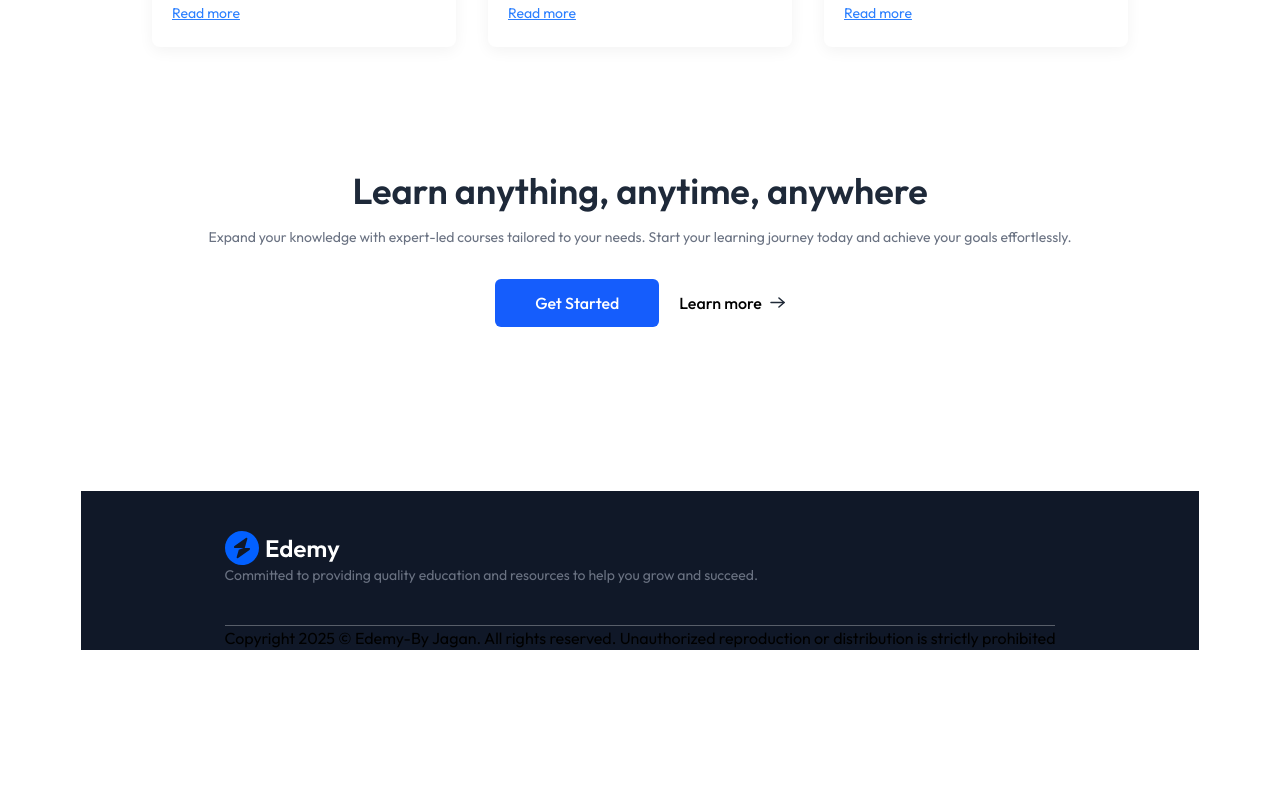
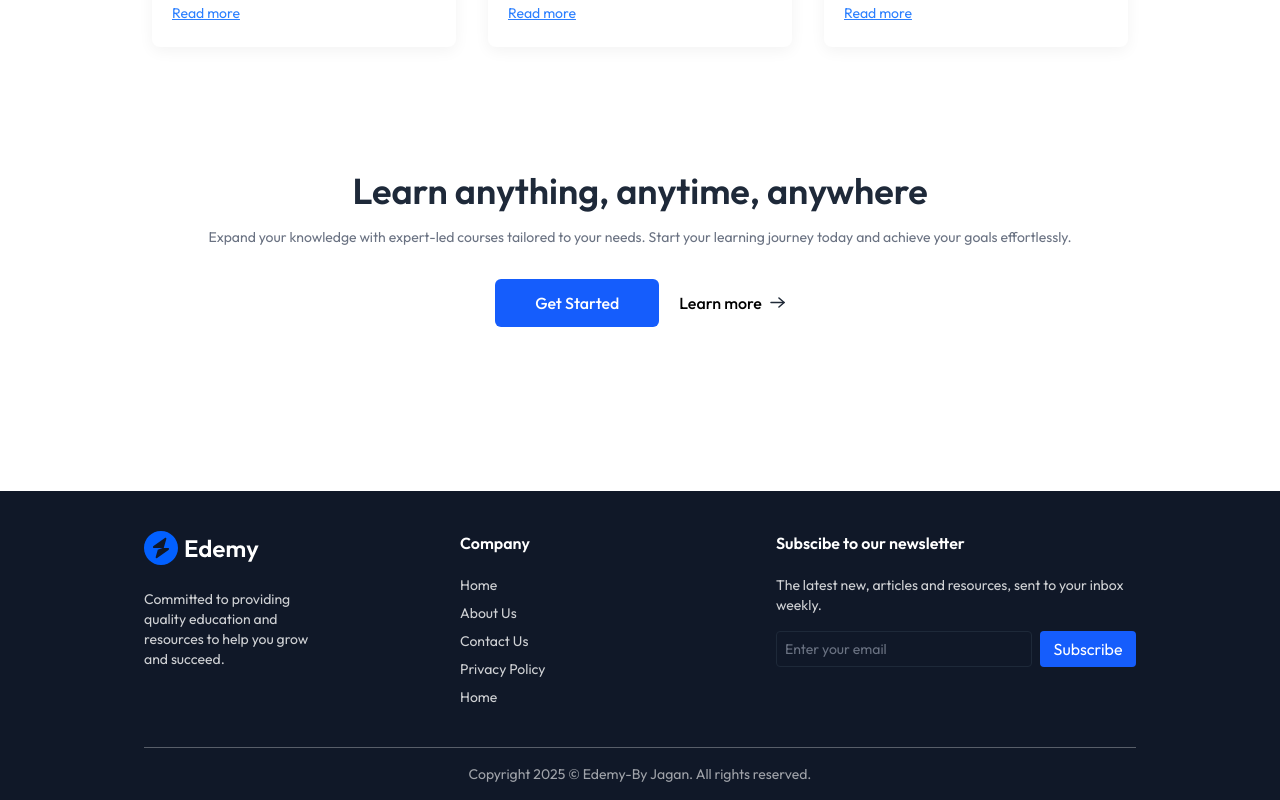
Before and after one commit to 22L31A0497/LMS_Full_Stack_By_Jagan, a React (Vite) app in the folder client/: page / in a window 1280 px wide. Shown: the part 2197-2997 px from the top of the page. Before the commit the page ends 2847 px from the top, so only its background shows below. Built offline with nearby package versions, Linux system fonts and the light colour scheme; no server answers.

Commit message:
Home_page_of LMS is completed

```diff
--- a/client/src/components/student/Footer.jsx
+++ b/client/src/components/student/Footer.jsx
@@ -8,14 +8,31 @@
         <div className='flex flex-col md:flex-row items-start px-8 md:px-0 justify-center gap-10 md:gap-32 py-10 border-b border-white/30'>
           <div className='flex flex-col md:items-start items-center w-full'>
             <img src={assets.logo_dark} alt="logo"/>
-            <p className="text-gray-500 text-sm">Committed to providing quality education and resources to help you grow and succeed.
+            <p className="mt-6 text-center md:text-left text-sm text-sm text-white/80">Committed to providing quality education and resources to help you grow and succeed.
              </p>
           </div>
-          <div></div>
-          <div></div>
+          <div className='flex flex-col md:items-start items-center w-full'>
+            <h2 className='font-semibold text-white mb-5'>Company</h2>
+            <ul className='flex md:flex-col w-full justify-between text-sm text-white/80 md:space-y-2'>
+              <li> <a href='#'>Home</a></li>
+              <li> <a href='#'>About Us</a></li>
+              <li> <a href='#'>Contact Us</a></li>
+              <li> <a href='#'>Privacy Policy</a></li>
+              <li> <a href='#'>Home</a></li>
+            </ul>
+          </div>
+          <div className='hidden md:flex flex-col items-start w-full'>
+            <h2 className='font-semibold text-white mb-5'>Subscibe to our newsletter</h2>
+            <p className='text-sm text-white/80'>The latest new, articles and resources, sent to your inbox weekly.
+            </p>
+            <div className='flex items-center gap-2 pt-4'>
+              <input type='email' placeholder='Enter your email' className='border border-gray-800 text-gray-500 placeholder-gray-500 outline-none w-64 h-9 rounded px-2 text-sm'/>
+              <button className='bg-blue-600 w-24 h-9 text-white rounded'>Subscribe</button>
+            </div>
+          </div>
 
         </div>
-        <p>Copyright 2025 © Edemy-By Jagan. All rights reserved. Unauthorized reproduction or distribution is strictly prohibited</p>
+        <p className='py-4 text-center text-xs md:text-sm text-white/60'>Copyright 2025 © Edemy-By Jagan. All rights reserved.</p>
       </footer>
     </div>
   )
```
